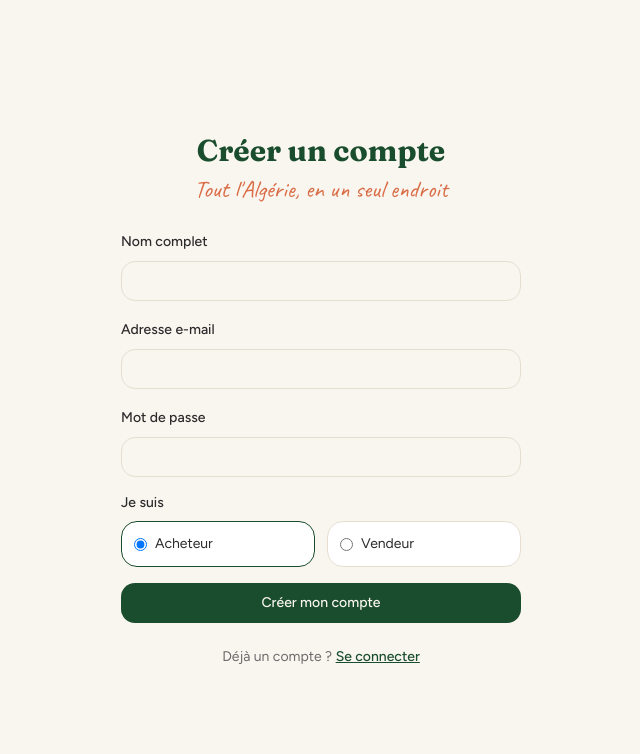
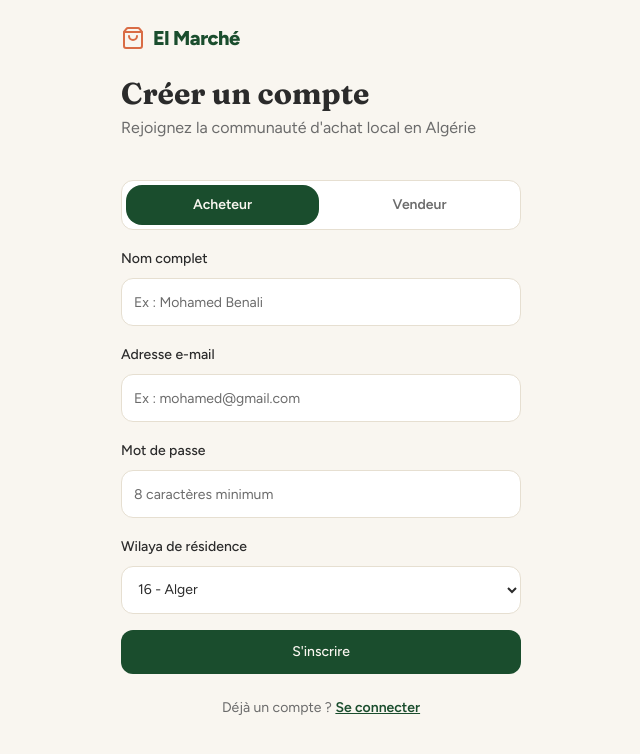
Before and after one commit to mariainesraheb06/el-marche, a Next.js app in the folder elmarche/: page /signup in a window 1280 px wide. Shown: the top 754 px of the page, without its empty margins (319-959 px from the left). Built offline with nearby package versions, Linux system fonts and the light colour scheme.

Commit message:
feat(auth): add shop name, wilaya and WhatsApp number to profiles and signup

```diff
--- a/elmarche/src/app/(auth)/signup/page.tsx
+++ b/elmarche/src/app/(auth)/signup/page.tsx
@@ -1,71 +1,45 @@
 import Link from "next/link";
-import { Button } from "@/components/ui/button";
-import { Input } from "@/components/ui/input";
-import { Label } from "@/components/ui/label";
-import { signup } from "@/server/actions/auth";
+import { Logo } from "@/components/layout/logo";
+import { SignupForm } from "@/components/forms/signup-form";
 
 export const metadata = { title: "Créer un compte — El Marché" };
 
-const ERRORS: Record<string, string> = {
-  invalid_input: "Vérifiez les informations saisies (mot de passe : 8 caractères minimum).",
-  signup_failed: "Impossible de créer le compte. Cet e-mail est peut-être déjà utilisé.",
+const FIELD_ERRORS: Record<string, string> = {
+  fullName: "Entrez votre nom complet.",
+  email: "Adresse e-mail invalide.",
+  password: "Mot de passe : 8 caractères minimum.",
+  wilaya: "Choisissez votre wilaya.",
+  shopName: "Entrez le nom de votre boutique.",
+  whatsapp: "Numéro WhatsApp invalide. Exemple : 0551 23 45 67 ou +213 551 23 45 67.",
 };
 
-export default function SignupPage({ searchParams }: { searchParams: { error?: string } }) {
-  const error = searchParams.error ? ERRORS[searchParams.error] : undefined;
+export default function SignupPage({
+  searchParams,
+}: {
+  searchParams: { error?: string; field?: string };
+}) {
+  let error: string | undefined;
+  if (searchParams.error === "signup_failed") {
+    error = "Impossible de créer le compte. Cet e-mail est peut-être déjà utilisé.";
+  } else if (searchParams.error === "invalid_input") {
+    error = FIELD_ERRORS[searchParams.field ?? ""] ?? "Vérifiez les informations saisies.";
+  }
 
   return (
-    <main className="mx-auto flex min-h-screen max-w-md flex-col justify-center gap-6 p-6">
-      <div className="space-y-1 text-center">
-        <h1 className="text-3xl font-bold text-primary">Créer un compte</h1>
-        <p className="font-script text-2xl text-accent">Tout l&apos;Algérie, en un seul endroit</p>
+    <main className="mx-auto flex min-h-screen max-w-md flex-col gap-6 p-6">
+      <Logo />
+      <div className="space-y-1">
+        <h1 className="text-3xl font-bold">Créer un compte</h1>
+        <p className="text-muted-foreground">
+          Rejoignez la communauté d&apos;achat local en Algérie
+        </p>
       </div>
 
-      {error && (
-        <p role="alert" className="rounded-lg bg-destructive/10 p-3 text-sm text-destructive">
-          {error}
-        </p>
-      )}
+      <SignupForm error={error} />
 
-      <form action={signup} className="space-y-4">
-        <div className="space-y-2">
-          <Label htmlFor="fullName">Nom complet</Label>
-          <Input id="fullName" name="fullName" autoComplete="name" required minLength={2} />
-        </div>
-        <div className="space-y-2">
-          <Label htmlFor="email">Adresse e-mail</Label>
-          <Input id="email" name="email" type="email" autoComplete="email" required />
-        </div>
-        <div className="space-y-2">
-          <Label htmlFor="password">Mot de passe</Label>
-          <Input
-            id="password"
-            name="password"
-            type="password"
-            autoComplete="new-password"
-            required
-            minLength={8}
-          />
-        </div>
-        <fieldset className="space-y-2">
-          <legend className="text-sm font-medium">Je suis</legend>
-          <div className="grid grid-cols-2 gap-3">
-            <label className="flex cursor-pointer items-center gap-2 rounded-lg border bg-card p-3 text-sm has-[:checked]:border-primary">
-              <input type="radio" name="role" value="buyer" defaultChecked /> Acheteur
-            </label>
-            <label className="flex cursor-pointer items-center gap-2 rounded-lg border bg-card p-3 text-sm has-[:checked]:border-primary">
-              <input type="radio" name="role" value="seller" /> Vendeur
-            </label>
-          </div>
-        </fieldset>
-        <Button type="submit" className="w-full">
-          Créer mon compte
-        </Button>
-      </form>
-
-      <p className="text-center text-sm text-muted-foreground">
+      <p className="pb-6 text-center text-sm text-muted-foreground">
         Déjà un compte ?{" "}
-        <Link href="/login" className="font-medium text-primary underline">
+        <Link href="/login" className="font-semibold text-primary underline">
           Se connecter
         </Link>
       </p>
--- /dev/null
+++ b/elmarche/src/components/forms/signup-form.tsx
@@ -0,0 +1,149 @@
+"use client";
+
+import { useState } from "react";
+import { Button } from "@/components/ui/button";
+import { Input } from "@/components/ui/input";
+import { Label } from "@/components/ui/label";
+import { WILAYAS } from "@/lib/constants/wilayas";
+import { cn } from "@/lib/utils";
+import { signup } from "@/server/actions/auth";
+
+type Role = "buyer" | "seller";
+
+const ROLES: { value: Role; label: string }[] = [
+  { value: "buyer", label: "Acheteur" },
+  { value: "seller", label: "Vendeur" },
+];
+
+const fieldClass = "h-12 rounded-xl bg-card";
+
+export function SignupForm({ error }: { error?: string }) {
+  const [role, setRole] = useState<Role>("buyer");
+
+  return (
+    <form action={signup} className="space-y-4">
+      <input type="hidden" name="role" value={role} />
+
+      <div
+        role="group"
+        aria-label="Type de compte"
+        className="grid grid-cols-2 gap-1 rounded-xl border bg-card p-1"
+      >
+        {ROLES.map((item) => (
+          <button
+            key={item.value}
+            type="button"
+            aria-pressed={role === item.value}
+            onClick={() => setRole(item.value)}
+            className={cn(
+              "h-10 rounded-lg text-sm font-semibold transition-colors",
+              role === item.value ? "bg-primary text-primary-foreground" : "text-muted-foreground",
+            )}
+          >
+            {item.label}
+          </button>
+        ))}
+      </div>
+
+      {error && (
+        <p role="alert" className="rounded-xl bg-destructive/10 p-3 text-sm text-destructive">
+          {error}
+        </p>
+      )}
+
+      <div className="space-y-2">
+        <Label htmlFor="fullName">Nom complet</Label>
+        <Input
+          id="fullName"
+          name="fullName"
+          autoComplete="name"
+          placeholder="Ex : Mohamed Benali"
+          required
+          minLength={2}
+          className={fieldClass}
+        />
+      </div>
+
+      <div className="space-y-2">
+        <Label htmlFor="email">Adresse e-mail</Label>
+        <Input
+          id="email"
+          name="email"
+          type="email"
+          autoComplete="email"
+          placeholder="Ex : mohamed@gmail.com"
+          required
+          className={fieldClass}
+        />
+      </div>
+
+      <div className="space-y-2">
+        <Label htmlFor="password">Mot de passe</Label>
+        <Input
+          id="password"
+          name="password"
+          type="password"
+          autoComplete="new-password"
+          placeholder="8 caractères minimum"
+          required
+          minLength={8}
+          className={fieldClass}
+        />
+      </div>
+
+      <div className="space-y-2">
+        <Label htmlFor="wilaya">Wilaya de résidence</Label>
+        <select
+          id="wilaya"
+          name="wilaya"
+          defaultValue="16"
+          required
+          className="h-12 w-full rounded-xl border bg-card px-3 text-sm outline-none focus:ring-2 focus:ring-ring"
+        >
+          {WILAYAS.map((wilaya) => (
+            <option key={wilaya.code} value={wilaya.code}>
+              {wilaya.code} - {wilaya.name}
+            </option>
+          ))}
+        </select>
+      </div>
+
+      {role === "seller" && (
+        <>
+          <div className="space-y-2">
+            <Label htmlFor="shopName">Nom de la boutique</Label>
+            <Input
+              id="shopName"
+              name="shopName"
+              placeholder="Ex : Alger Streetwear"
+              required
+              minLength={2}
+              maxLength={80}
+              className={fieldClass}
+            />
+          </div>
+          <div className="space-y-2">
+            <Label htmlFor="whatsapp">Numéro WhatsApp</Label>
+            <Input
+              id="whatsapp"
+              name="whatsapp"
+              type="tel"
+              inputMode="tel"
+              autoComplete="tel"
+              placeholder="Ex : 0551 23 45 67"
+              required
+              className={fieldClass}
+            />
+            <p className="text-xs text-muted-foreground">
+              Les acheteurs vous contacteront sur ce numéro.
+            </p>
+          </div>
+        </>
+      )}
+
+      <Button type="submit" size="lg" className="w-full rounded-xl">
+        S&apos;inscrire
+      </Button>
+    </form>
+  );
+}
--- /dev/null
+++ b/elmarche/src/lib/phone.ts
@@ -0,0 +1,15 @@
+// Returns the number in international format (+213551234567), or null if it is not valid.
+// Algerian numbers must be mobile (05, 06, 07) because WhatsApp needs a mobile line.
+export function normalizePhone(raw: string): string | null {
+  const cleaned = raw.trim().replace(/[\s().-]/g, "");
+
+  if (/^0[567]\d{8}$/.test(cleaned)) return `+213${cleaned.slice(1)}`;
+
+  const international = (cleaned.startsWith("00") ? `+${cleaned.slice(2)}` : cleaned).replace(
+    /^\+2130/,
+    "+213",
+  );
+  if (/^\+[1-9]\d{7,14}$/.test(international)) return international;
+
+  return null;
+}
--- a/elmarche/src/lib/validators/auth.ts
+++ b/elmarche/src/lib/validators/auth.ts
@@ -1,11 +1,27 @@
 import { z } from "zod";
+import { isValidWilayaCode } from "@/lib/constants/wilayas";
+import { normalizePhone } from "@/lib/phone";
 
-export const signupSchema = z.object({
+const baseSignup = z.object({
   fullName: z.string().trim().min(2).max(80),
   email: z.string().trim().email(),
   password: z.string().min(8).max(72),
-  role: z.enum(["buyer", "seller"]),
+  wilaya: z.coerce.number().int().refine(isValidWilayaCode),
 });
+
+const whatsappSchema = z
+  .string()
+  .refine((value) => normalizePhone(value) !== null)
+  .transform((value) => normalizePhone(value) as string);
+
+export const signupSchema = z.discriminatedUnion("role", [
+  baseSignup.extend({ role: z.literal("buyer") }),
+  baseSignup.extend({
+    role: z.literal("seller"),
+    shopName: z.string().trim().min(2).max(80),
+    whatsapp: whatsappSchema,
+  }),
+]);
 
 export const loginSchema = z.object({
   email: z.string().trim().email(),
--- a/elmarche/src/types/database.ts
+++ b/elmarche/src/types/database.ts
@@ -230,21 +230,27 @@ export type Database = {
           full_name: string | null
           id: string
           role: Database["public"]["Enums"]["user_role"]
+          shop_name: string | null
           whatsapp_number: string | null
+          wilaya_code: number | null
         }
         Insert: {
           created_at?: string
           full_name?: string | null
           id: string
           role?: Database["public"]["Enums"]["user_role"]
+          shop_name?: string | null
           whatsapp_number?: string | null
+          wilaya_code?: number | null
         }
         Update: {
           created_at?: string
           full_name?: string | null
           id?: string
           role?: Database["public"]["Enums"]["user_role"]
+          shop_name?: string | null
           whatsapp_number?: string | null
+          wilaya_code?: number | null
         }
         Relationships: []
       }
```
Also changed, not shown: elmarche/src/server/actions/auth.ts (+22 -7 lines), elmarche/src/server/repositories/products.ts (+11 -3 lines), 3 other files (tests, documents, lock files or other folders).
